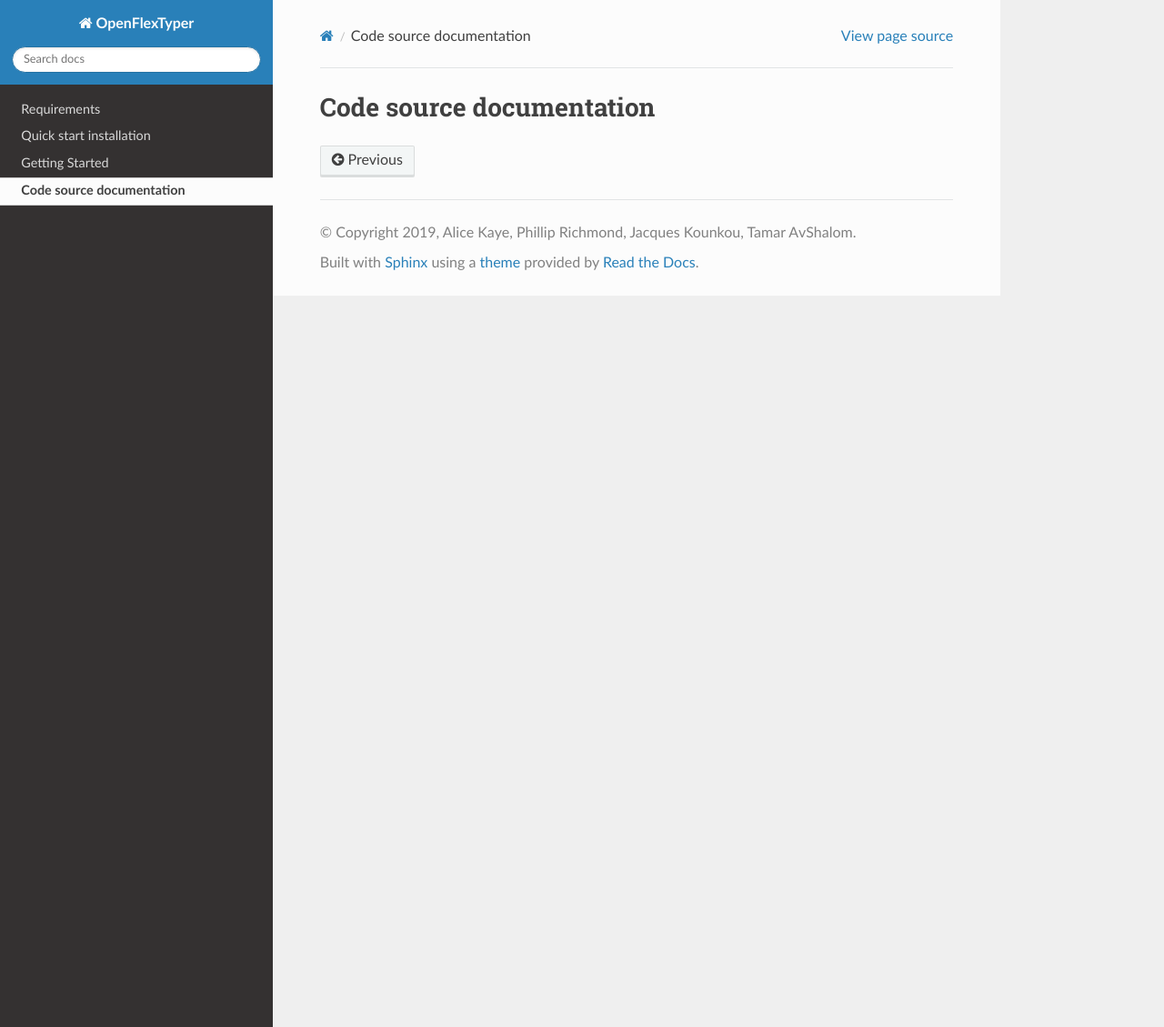
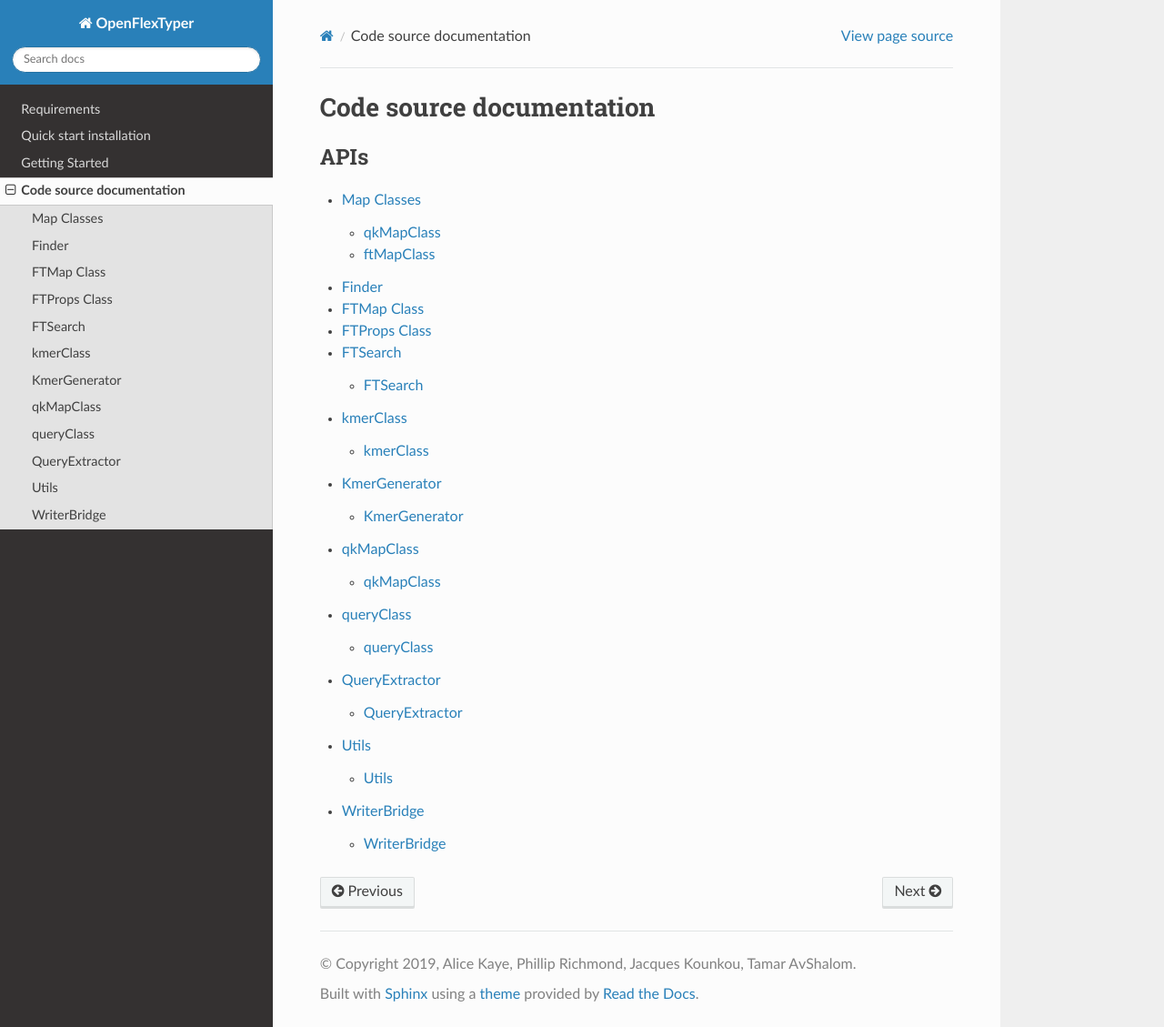
Before and after one commit to wassermanlab/OpenFlexTyper, a Sphinx documentation site: the page built from docs/source/code_source_documentation.rst, in a window 1280 px wide and 1129 px high. Shown: the whole window at 91% size. Built offline with Sphinx 7.4.7 and the Read the Docs theme 2.0.0, drawn with Linux system fonts in a browser that asks for light colours; pages that are not in the unit, such as notebooks, are missing from menus; some of the changed lines change nothing that is shown.

Commit message:
increase menu

```diff
--- a/docs/source/code_source_documentation.rst
+++ b/docs/source/code_source_documentation.rst
@@ -3,7 +3,7 @@ Code source documentation
 ***************************
 
 .. toctree::
-   :maxdepth: 1
+   :maxdepth: 2
    :caption: Interfaces
    :name: sec-general
 
@@ -14,9 +14,10 @@ Code source documentation
    iwriterbridge.rst
 
 .. toctree::
-   :maxdepth: 1
+   :maxdepth: 2
    :caption: APIs
    :name: sec-general
+
    mapClasses.rst
    finder.rst
    ftMapClass.rst
```
